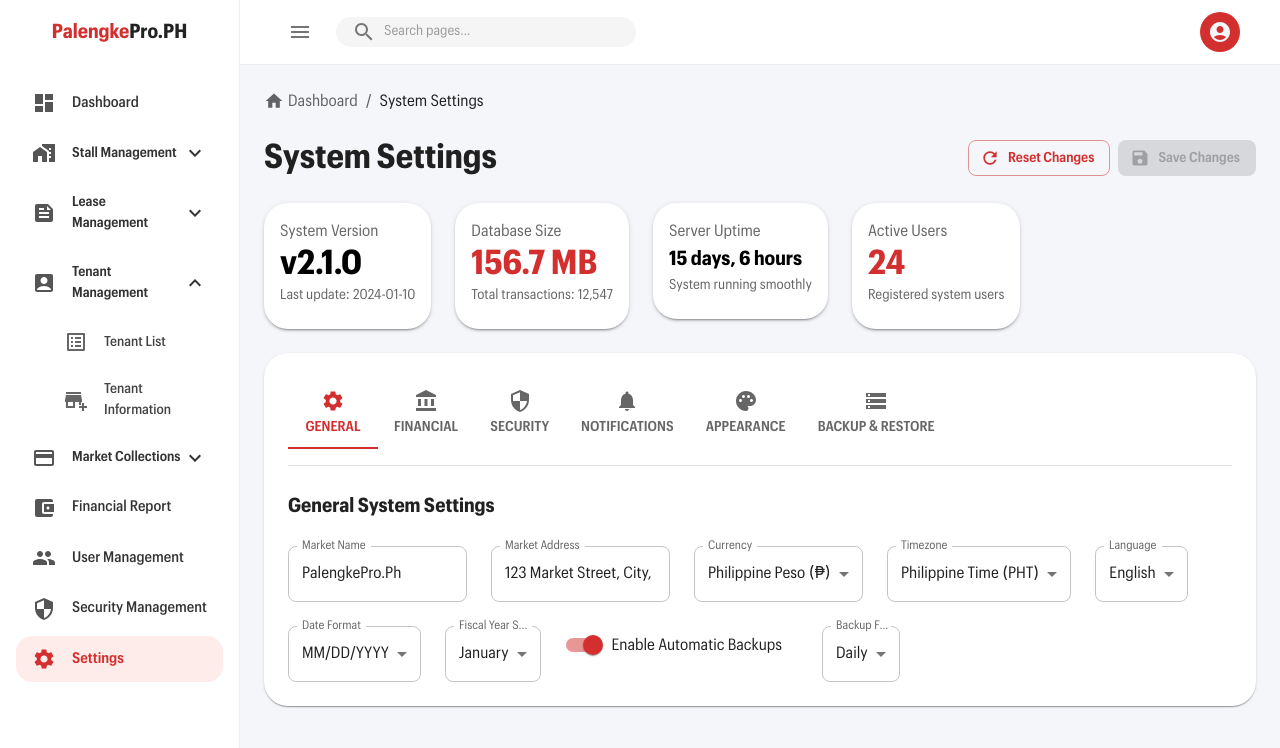
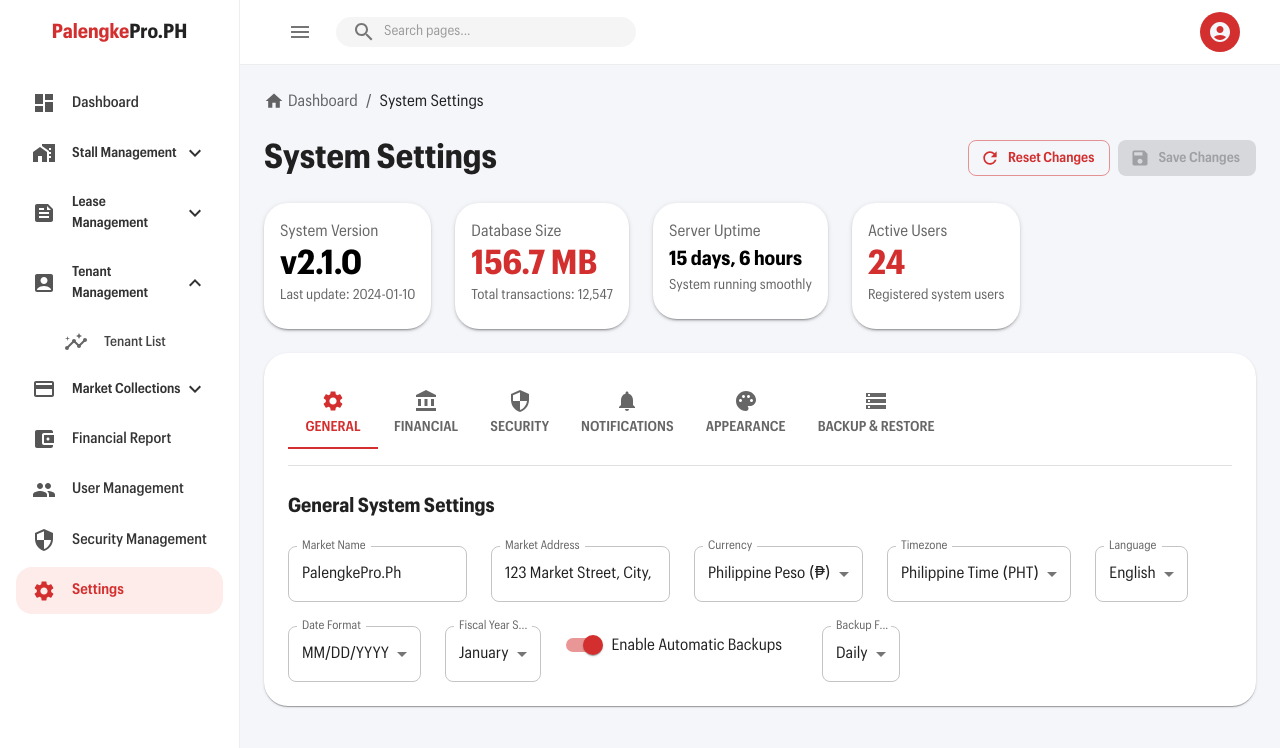
Before and after one commit to bcharles4/palengkeproph_test, a React (Create React App) app in the folder palengkeproph_frontend/: page /settings in a window 1280 px wide. Both pictures are taken after a click on the item "Tenant Management". Shown: the top 748 px of the page. Built offline with nearby package versions, Linux system fonts and the light colour scheme.

Commit message:
modification

```diff
--- a/palengkeproph_frontend/src/App.js
+++ b/palengkeproph_frontend/src/App.js
@@ -19,7 +19,7 @@ import ExpenseApproval from './pages/expenses/ExpenseApproval';
 import InventoryTracking from './pages/inventory/InventoryTracking';
 import PurchaseOrderCreation from './pages/inventory/PurchaseOrderCreation';
 import CollectionManagement from './pages/payments/CollectionManagement';
-import TenantAccountManagement from './pages/payments/TenantAccountManagement';
+import TenantAccountManagement from './pages/tenant/TenantAccountManagement';
 import CheckRequestAndRelease from './pages/expenses/CheckRequestAndRelease';
 import Budgeting from './pages/expenses/Budgeting';
 import FinancialReporting from './pages/finance/FinancialReporting';
--- a/palengkeproph_frontend/src/layouts/MainLayout.jsx
+++ b/palengkeproph_frontend/src/layouts/MainLayout.jsx
@@ -107,13 +107,16 @@ export default function MainLayout({ children }) {
       ],
     },
 
+
     {
       text: "Tenant Management",
       key: "tenant",
       icon: <AccountBoxIcon />,
       children: [
-        { text: "Tenant List", icon: <ListAltIcon />, path: "/tenant-list", keywords: ["tenant", "list", "tenants", "people", "business"] },
-        { text: "Tenant Information", icon: <AddBusinessIcon />, path: "/tenant-information", keywords: ["tenant", "information", "details", "profile"] },
+        // { text: "Tenant List", icon: <ListAltIcon />, path: "/tenant-list", keywords: ["tenant", "list", "tenants", "people", "business"] },
+        // { text: "Tenant Information", icon: <AddBusinessIcon />, path: "/tenant-information", keywords: ["tenant", "information", "details", "profile"] },
+        { text: "Tenant List", icon: <InsightsIcon />, path: "/tenant-account-management", keywords: ["tenant", "account", "management", "accounts"] },
+
       ],
     },
 
@@ -124,7 +127,6 @@ export default function MainLayout({ children }) {
       children: [
         { text: "Payment Recording", icon: <ListAltIcon />, path: "/payment-recording", keywords: ["payment", "recording", "new", "add"] },
         { text: "Collection Management", icon: <AssessmentIcon />, path: "/collection-management", keywords: ["collection", "management", "manage", "overview"] },
-        { text: "Tenant Account Management", icon: <InsightsIcon />, path: "/tenant-account-management", keywords: ["tenant", "account", "management", "accounts"] },
       ],
     },
 
--- a/palengkeproph_frontend/src/pages/payments/TenantAccountManagement.jsx
+++ b/palengkeproph_frontend/src/pages/tenant/TenantAccountManagement.jsx
@@ -425,7 +425,7 @@ export default function TenantAccountManagement() {
     <MainLayout>
       <Box sx={{ p: 3 }}>
         <Typography variant="h4" fontWeight={700} gutterBottom>
-          Tenant Account Management
+          Tenant Accounts
         </Typography>
         <Typography color="text.secondary" mb={2}>
           Log and manage tenant payments, generate statements of account, and correct entries.
@@ -603,7 +603,7 @@ export default function TenantAccountManagement() {
         {/* Section 1: Tenants List with Search */}
         <Paper sx={{ p: 3, mb: 3, borderRadius: 3, boxShadow: "0 2px 8px rgba(0,0,0,0.5)" }}>
           <Box sx={{ display: 'flex', justifyContent: 'space-between', alignItems: 'center', mb: 2 }}>
-            <Typography variant="h6" sx={{ display: "flex", alignItems: "center", gap: 1 }}>
+            <Typography variant="h4" sx={{ display: "flex", alignItems: "center", gap: 1 }}>
               <Users size={20} /> Tenant List
             </Typography>
 
```
